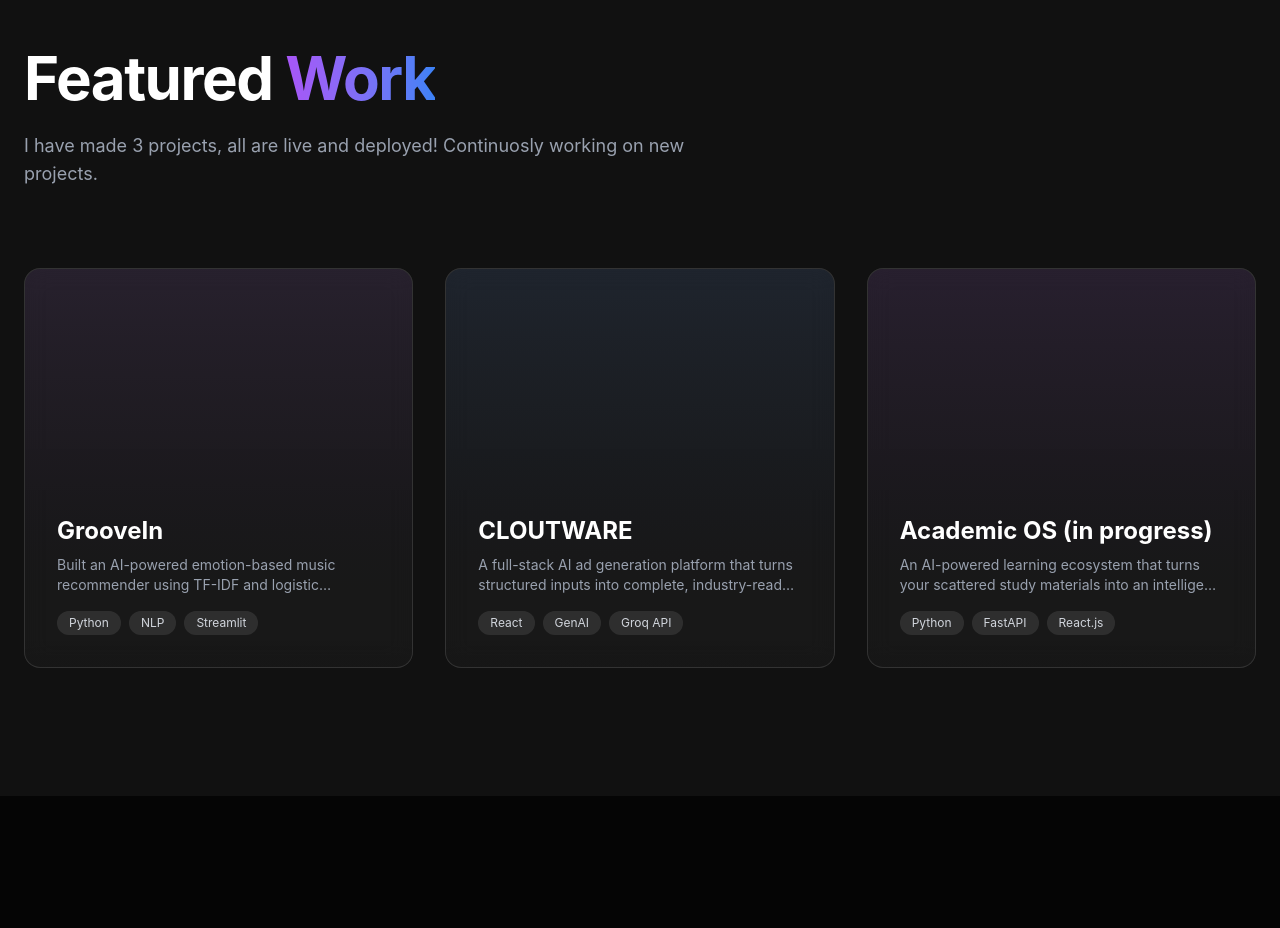
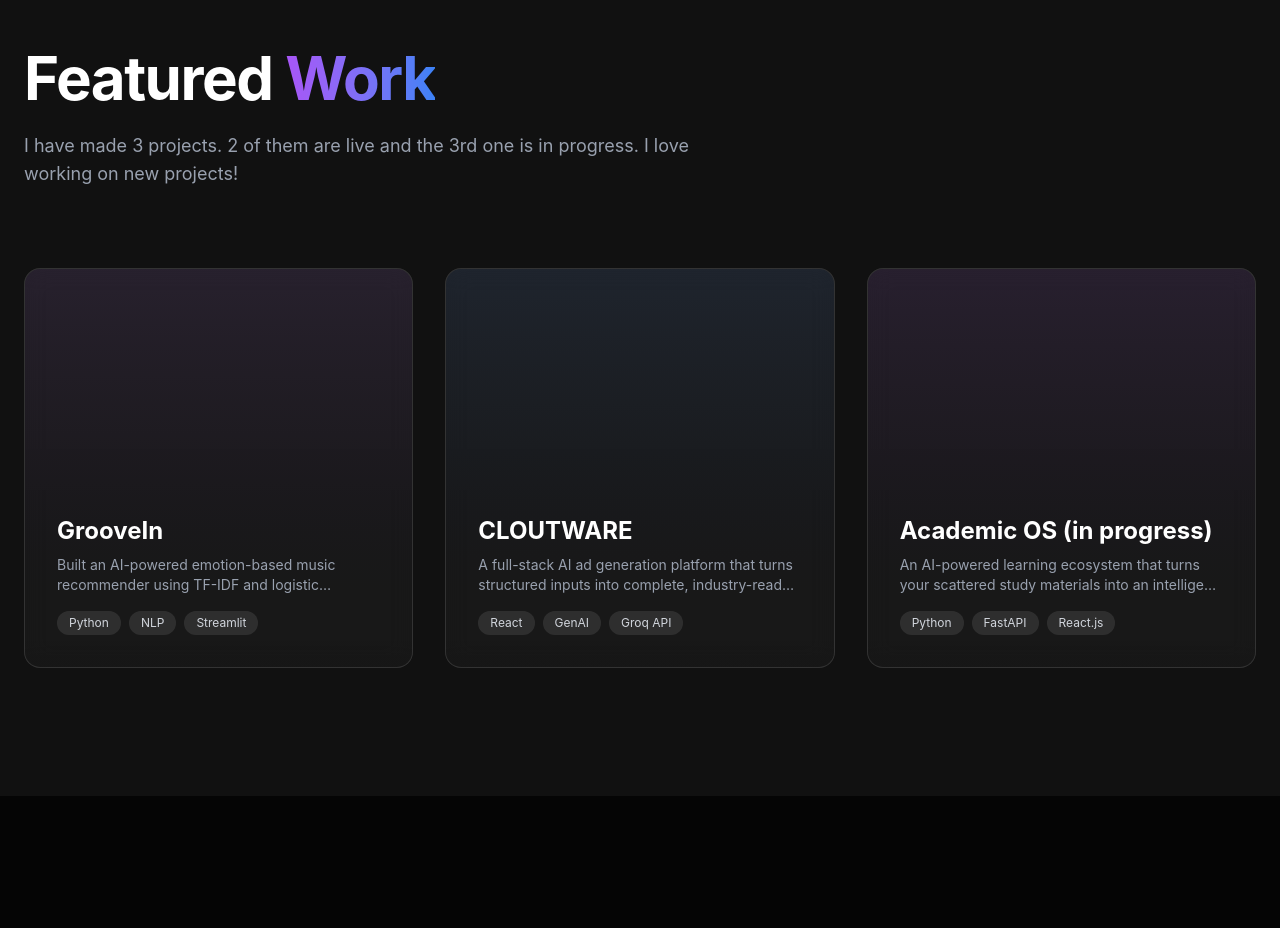
Before and after one commit to Vedikadeshpande/DigitalPortfolio, a React (Vite) app: page / in a window 1280 px wide. Shown: the part 1680-2608 px from the top of the page. Built offline with nearby package versions, Linux system fonts and the light colour scheme.

Commit message:
Update project description in Projects component

```diff
--- a/src/components/Projects.jsx
+++ b/src/components/Projects.jsx
@@ -50,7 +50,7 @@ const Projects = () => {
             Featured <span className="text-transparent bg-clip-text bg-gradient-to-r from-primary to-accent">Work</span>
           </h2>
           <p className="text-gray-400 text-lg max-w-2xl">
-            I have made 3 projects, all are live and deployed! Continuosly working on new projects.
+            I have made 3 projects. 2 of them are live and the 3rd one is in progress. I love working on new projects!
           </p>
         </div>
 
```
